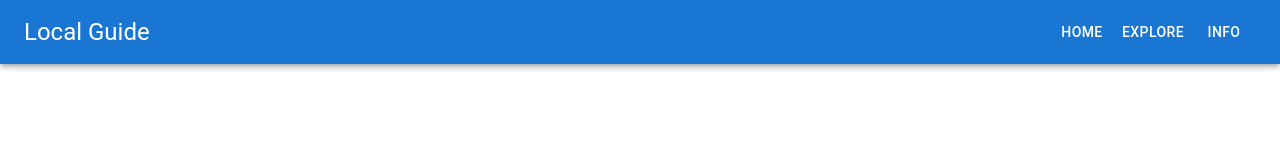
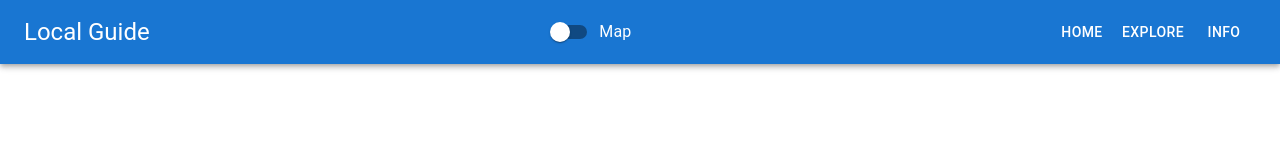
Before and after one commit to vbit27/local-guide, a React (Create React App) app: page /explore in a window 1280 px wide. Shown: the top 160 px of the page. Built offline with nearby package versions, Linux system fonts and the light colour scheme.

Commit message:
Add map/list view toggle functionality

```diff
--- a/src/App.tsx
+++ b/src/App.tsx
@@ -1,17 +1,22 @@
-import React from 'react';
+import React, { useState } from 'react';
 import './App.css';
 import Explore from './Explore/Explore';
-import { BrowserRouter as Router, Route, Link, Switch } from 'react-router-dom';
-import Header from './shared/Header';
+import { BrowserRouter as Router, Route, Switch } from 'react-router-dom';
+import { Header } from './shared/Header';
 import Info from './Info/Info';
 
 function App() {
+  const [showMap, setShowMap] = useState<boolean>(true);
+  console.log({ showMap });
+
   return (
     <Router>
+      <Header setShowMap={(status: boolean) => setShowMap(status)} />
       <div>
-        <Header />
         <Switch>
-          <Route exact path="/" component={Explore} />
+          <Route exact path="/">
+            <Explore showMap={showMap} />
+          </Route>
           <Route exact path="/info" component={Info} />
         </Switch>
       </div>
--- a/src/Explore/Explore.tsx
+++ b/src/Explore/Explore.tsx
@@ -4,7 +4,7 @@ import { CssBaseline, Grid } from '@mui/material';
 import List from './List';
 import { bars, restaurants } from '../data/places';
 
-const Home = () => {
+const Explore: React.FC<ExploreProps> = ({ showMap }) => {
   const [places, setPlaces] = useState<Places[]>(restaurants);
   const [selectedMarker, setSelectedMarker] = useState<number | undefined>(
     undefined
@@ -30,15 +30,21 @@ const Home = () => {
             selectedMarker={selectedMarker}
           />
         </Grid>
+        {showMap && (
           <Grid item xs={12} md={8}>
             <Map
               places={places}
               setSelectedMarker={(index: number) => setSelectedMarker(index)}
             />
           </Grid>
+        )}
       </Grid>
     </>
   );
 };
 
-export default Home;
+interface ExploreProps {
+  showMap: boolean;
+}
+
+export default Explore;
--- a/src/Explore/Map.tsx
+++ b/src/Explore/Map.tsx
@@ -22,7 +22,7 @@ const center = {
 const options = {
   styles: MapStyle,
   zoomCotrol: true,
-  // disableDefaultUI: true,
+  disableDefaultUI: true,
 };
 
 const Map: React.FC<MapProp> = ({ places, setSelectedMarker }) => {
@@ -43,8 +43,8 @@ const Map: React.FC<MapProp> = ({ places, setSelectedMarker }) => {
         mapContainerStyle={{ height: '93vh', width: '100%' }}
         zoom={15}
         center={{
-          lat: 39.8744907,
-          lng: 19.9987613,
+          lat: 39.872331,
+          lng: 20.002352,
         }}
         options={options}
       >
--- a/src/shared/Header.tsx
+++ b/src/shared/Header.tsx
@@ -5,8 +5,13 @@ import Toolbar from '@mui/material/Toolbar';
 import Typography from '@mui/material/Typography';
 import Button from '@mui/material/Button';
 import { Link } from 'react-router-dom';
+import { FormControlLabel, FormGroup, Switch } from '@mui/material';
+import { Label } from '@mui/icons-material';
 
-export default function Header() {
+export const Header: React.FC<HeaderProps> = ({ setShowMap }) => {
+  const handleChange = (event: React.ChangeEvent<HTMLInputElement>) => {
+    setShowMap(event.target.checked);
+  };
   return (
     <Box sx={{ flexGrow: 1 }}>
       <AppBar position="static">
@@ -14,7 +19,12 @@ export default function Header() {
           <Typography variant="h5" component="div" sx={{ flexGrow: 1 }}>
             Local Guide
           </Typography>
-
+          <FormGroup sx={{ flexGrow: 1 }}>
+            <FormControlLabel
+              control={<Switch onChange={(e) => handleChange(e)} />}
+              label="Map"
+            />
+          </FormGroup>
           <Button component={Link} to={'/'} color="inherit">
             Home
           </Button>
@@ -28,4 +38,8 @@ export default function Header() {
       </AppBar>
     </Box>
   );
+};
+
+interface HeaderProps {
+  setShowMap: (status: boolean) => void;
 }
```
Lines whose indentation alone changed are shown as unchanged.
